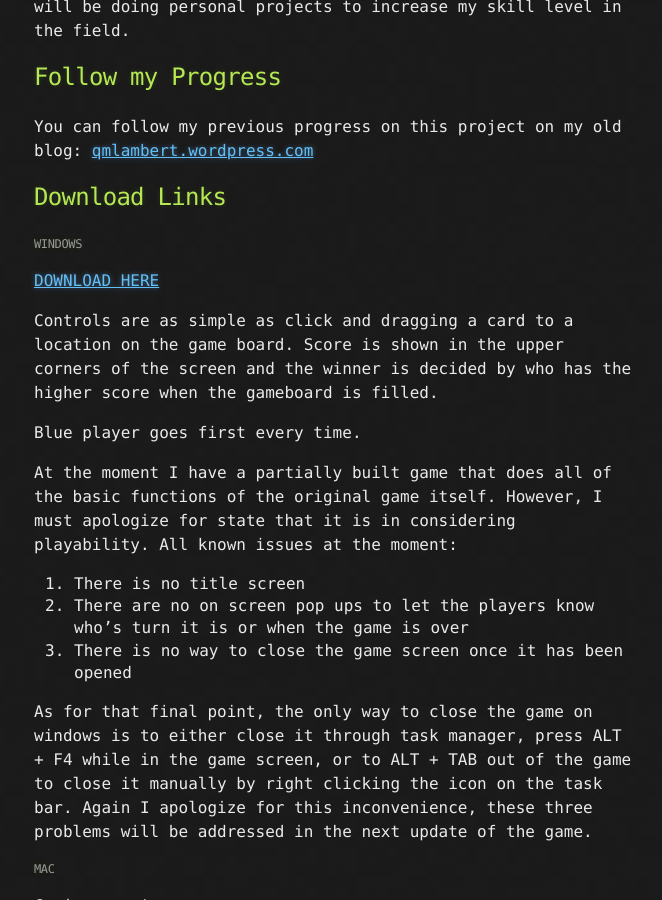
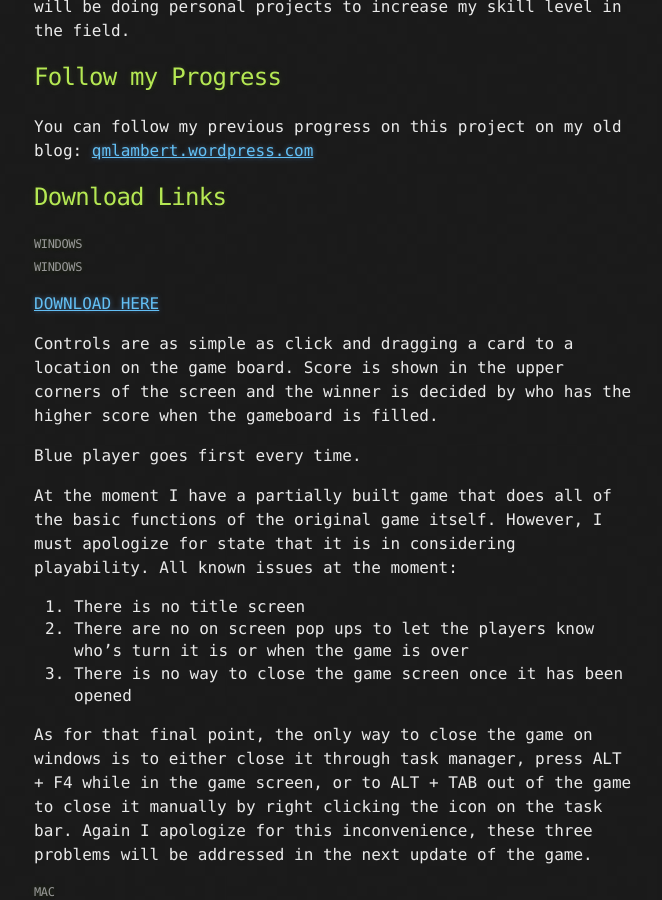
Before and after one commit to lambertq/lambertq.github.io, a Jekyll site: the page built from tripletriad.md, in a window 1280 px wide and 900 px high, scrolled down 1151 px. Shown: the whole window, without its empty margins (306-968 px from the left). Built offline with Jekyll 4.4.1, drawn with Linux system fonts in a browser that asks for light colours.

Commit message:
Update tripletriad.md

```diff
--- a/tripletriad.md
+++ b/tripletriad.md
@@ -21,7 +21,11 @@ In my recent years learning Computer programming at Berea College, I have often
 You can follow my previous progress on this project on my old blog: [qmlambert.wordpress.com](https://qmlambert.wordpress.com)
 
 ## [](#header-2)Download Links
+
 ###### [](#header-6)Windows
+
+###### [](#header-6)Windows
+
 [DOWNLOAD HERE](https://drive.google.com/open?id=0BzSM2CkHXf-uSHFaRjJXUEQxMTg)
 
 Controls are as simple as click and dragging a card to a location on the game board. Score is shown in the upper corners of the screen and the winner is decided by who has the higher score when the gameboard is filled.
```
